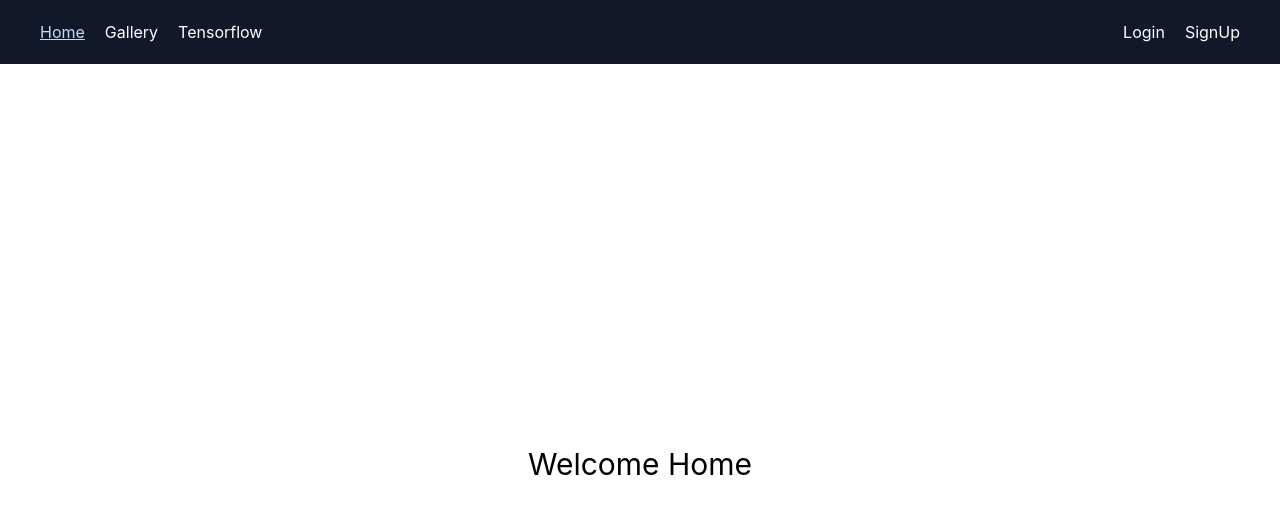
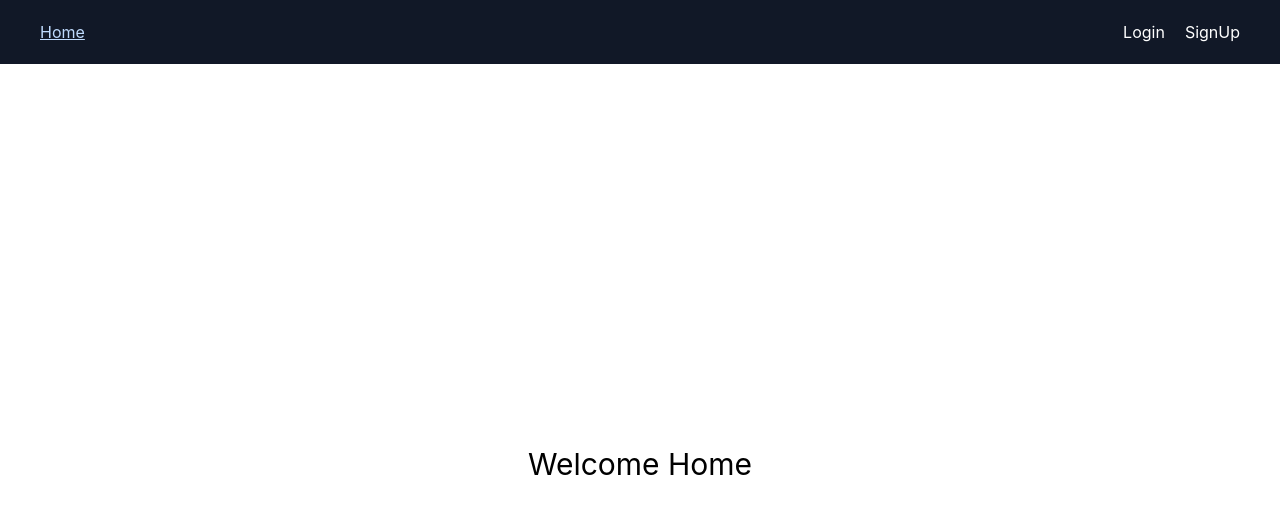
Before and after one commit to NazreenSheikh/React-Gallery, a React (Vite) app: page / in a window 1280 px wide. Shown: the top 514 px of the page. Built offline with nearby package versions, Linux system fonts and the light colour scheme; no server answers.

Commit message:
reset links

```diff
--- a/src/components/Header.jsx
+++ b/src/components/Header.jsx
@@ -21,24 +21,6 @@ const Header = () => {
           <li className="mr-5">
             <NavLink to="/" exact activeClassName="underline text-blue-200">
               Home
-            </NavLink>
-          </li>
-          <li className="mr-5">
-            <NavLink
-              to="/gallery"
-              strict
-              activeClassName="underline text-blue-200"
-            >
-              Gallery
-            </NavLink>
-          </li>
-          <li className="mr-5">
-            <NavLink
-              to="/tensorflow"
-              exact
-              activeClassName="underline text-blue-200"
-            >
-              Tensorflow
             </NavLink>
           </li>
         </ul>
```
